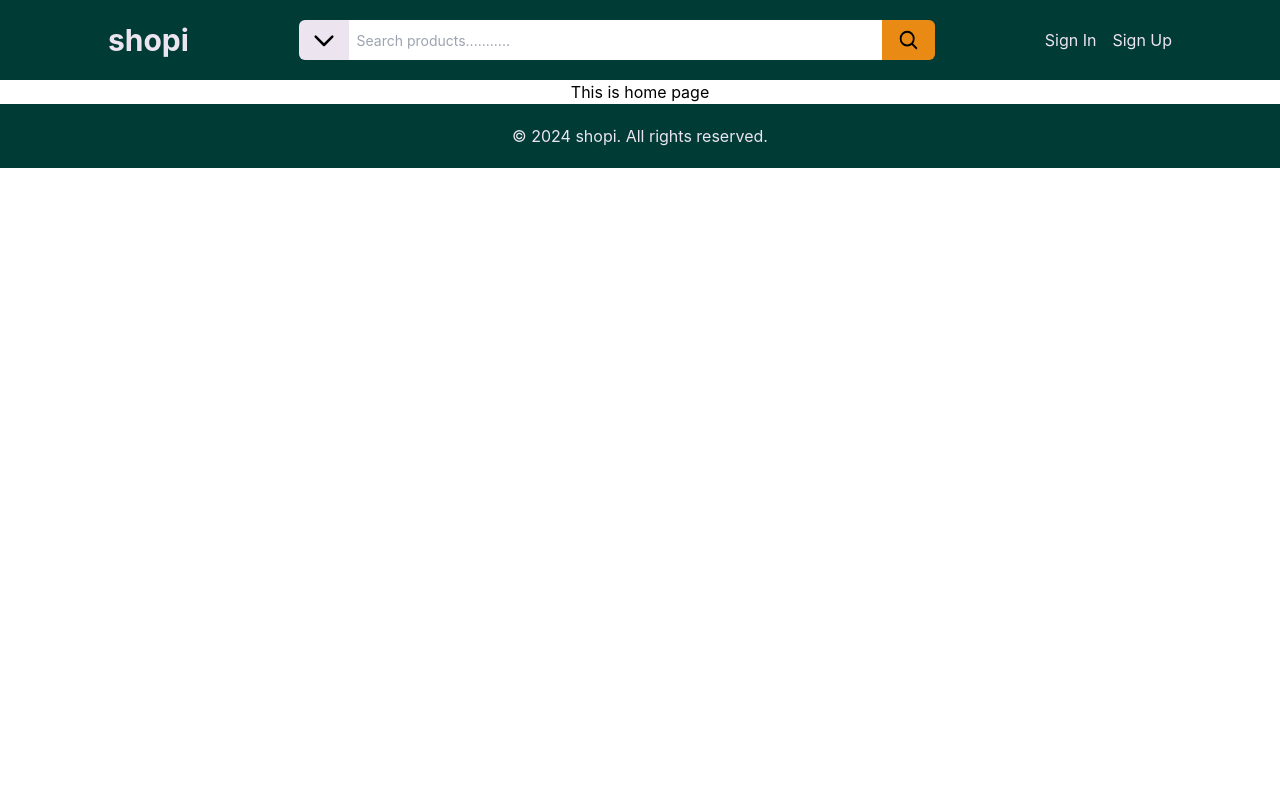
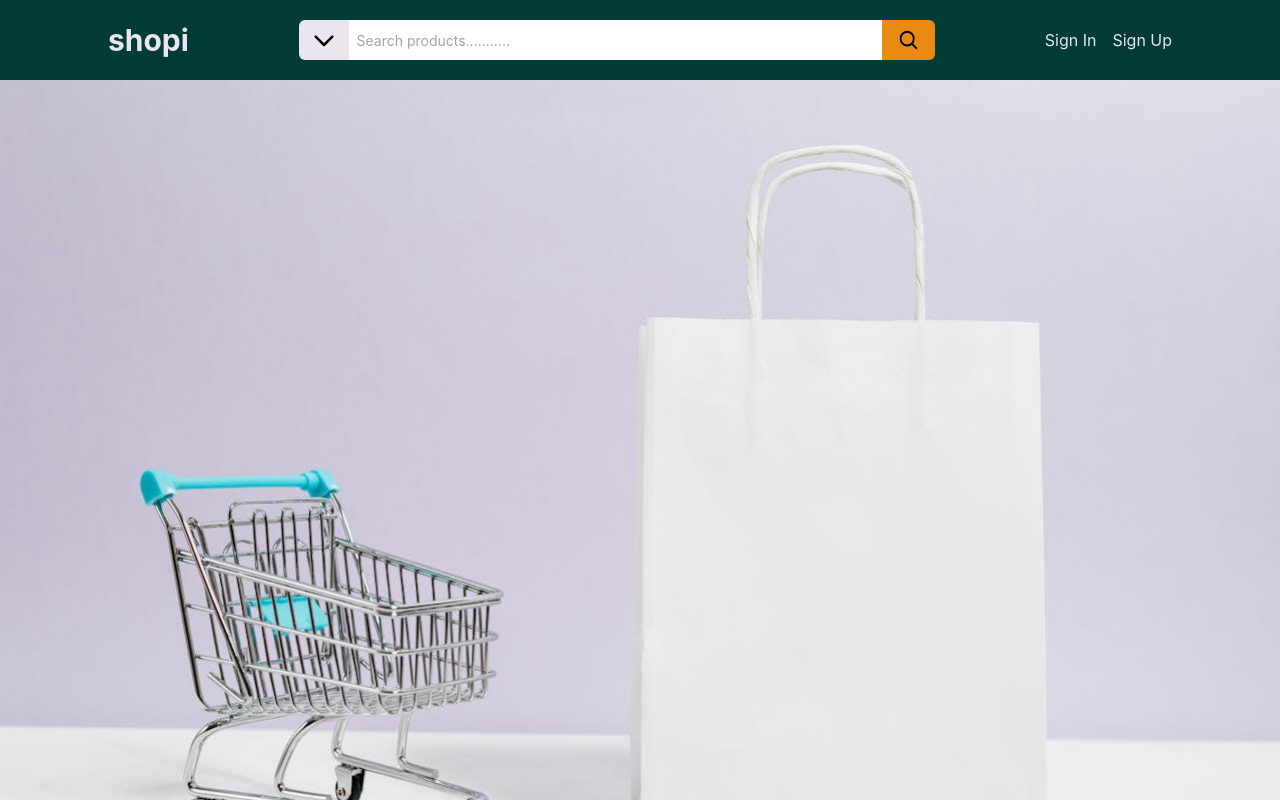
Before and after one commit to laxmankrishnamurti/E-Commerce-Site, a React (Vite) app in the folder Frontend/: page / in a window 1280 px wide. Shown: the top 800 px of the page. Built offline with nearby package versions, Linux system fonts and the light colour scheme.

Commit message:
adding hero component

```diff
--- /dev/null
+++ b/Frontend/src/components/home/hero/Hero.tsx
@@ -0,0 +1,11 @@
+import heroImage from "../../../../public/cart-hero.jpg";
+
+function Hero() {
+  return (
+    <div className="w-full">
+        <img src={heroImage} className="w-full h-full"/>
+    </div>
+  )
+}
+
+export default Hero
--- a/Frontend/src/components/index.components.ts
+++ b/Frontend/src/components/index.components.ts
@@ -3,11 +3,13 @@ import Signin from "./singin/Signin";
 import Header from "./header/Header";
 import Footer from "./footer/Footer";
 import Home from "./home/Home";
+import Hero from "./home/hero/Hero";
 
 export {
     Signup,
     Signin,
     Header,
     Footer,
-    Home
+    Home,
+    Hero
 }
--- a/Frontend/src/router/Root.tsx
+++ b/Frontend/src/router/Root.tsx
@@ -1,10 +1,11 @@
-import {Header, Footer} from '../components/index.components'
+import {Header, Footer, Hero} from '../components/index.components'
 import { Outlet } from "react-router-dom"
 
 function Root() {
   return (
     <div>
         <Header/>
+        <Hero/>
         <Outlet/>
         <Footer/>
     </div>
```
